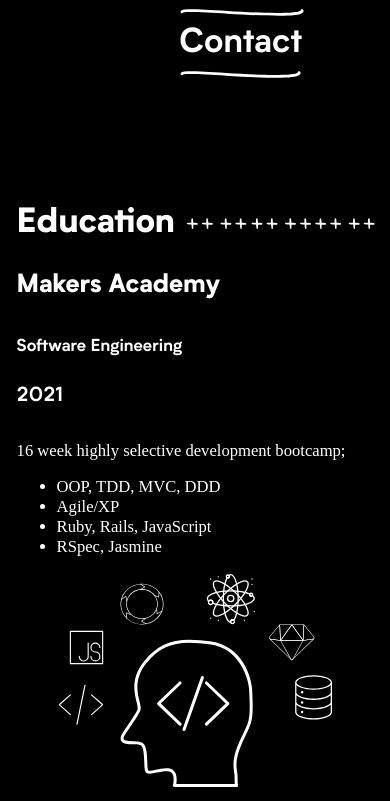
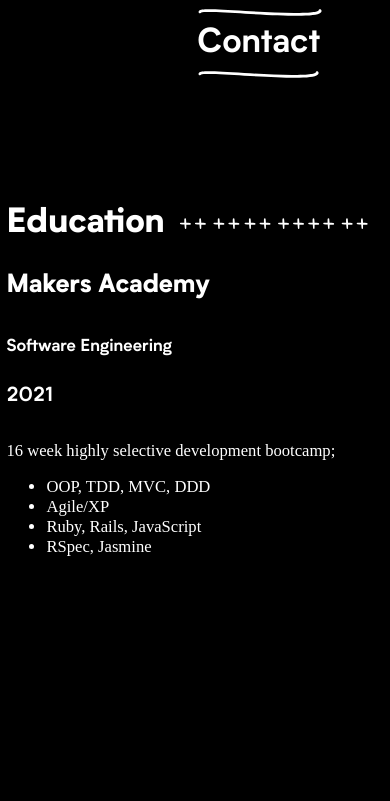
Before and after one commit to arthurfincham/react-portfolio, a React (Create React App) app: page / in a window 390 px wide. Shown: the part 677-1478 px from the top of the page. Built offline with nearby package versions, Linux system fonts and the light colour scheme; a web font is replaced by a local one.

Commit message:
update styling for desktop

```diff
--- a/src/App.css
+++ b/src/App.css
@@ -2,11 +2,13 @@
   text-align: center;
   color: white;
   background-color: #000000;
+  max-width: 1300px !important;
 }
 
 .Welcome-page {
   height: 100vh;
-  width: 100vw;
+  width: auto;
+  position: relative;
 }
 
 .App-header {
@@ -20,9 +22,9 @@
   width: 4em;
 }
 
-.App-logo {
-  transform: rotate(105deg);
-  height: 70vmin;
+#App-logo {
+  transform: rotate(100deg);
+  height: 50vmin;
   position: absolute;
   top: 30vh;
   left: -15vw;
@@ -75,10 +77,16 @@
   position: absolute;
   width: 16ch;
   bottom: 10vh;
-  right: 20vw;
+  right: 12vw;
   display: flex;
   flex-direction: column;
   align-items: flex-start;
+}
+
+@media only screen and (max-width: 800px) {
+  .anchor-box {
+    right: 18vw;
+  }
 }
 
 .anchor-container {
@@ -116,7 +124,7 @@
   display: flex;
   flex-direction: row;
   justify-content: space-between;
-  width: 95vw;
+  width: 100%;
   padding-top: 1em;
   z-index: 5;
 }
@@ -173,11 +181,25 @@
 
 .item-container {
   height: 90vh;
+  position: relative;
 }
 
 #tech-head {
-  width: 70vmin;
-  display: block;
-  margin-left: auto;
-  margin-right: auto;
+  width: 60vmin;
+  position: absolute;
+  bottom: 0;
+  left: 50%;
+  -webkit-transform: translateX(-50%);
+  transform: translateX(-50%);
 }
+
+@media only screen and (max-width: 800px) {
+  #tech-head {
+    width: 60vmin;
+    position: absolute;
+    bottom: 5vh;
+    left: 50%;
+    -webkit-transform: translateX(-50%);
+    transform: translateX(-50%);
+  }
+}
--- a/src/App.js
+++ b/src/App.js
@@ -16,7 +16,7 @@ function App() {
           <h6>hello, i am</h6>
           <h1>arthur</h1>
         </div>
-        <img src={plant} className="App-logo svg" alt="logo" />
+        <img src={plant} id="App-logo" alt="logo" />
         <AnchorLinks />
       </div>
       <Education className="education-section" />
--- a/src/index.css
+++ b/src/index.css
@@ -15,6 +15,8 @@ html {
 body {
   margin: 0;
   background-color: #000000;
+  display: flex;
+  justify-content: center;
 }
 
 * {
```
